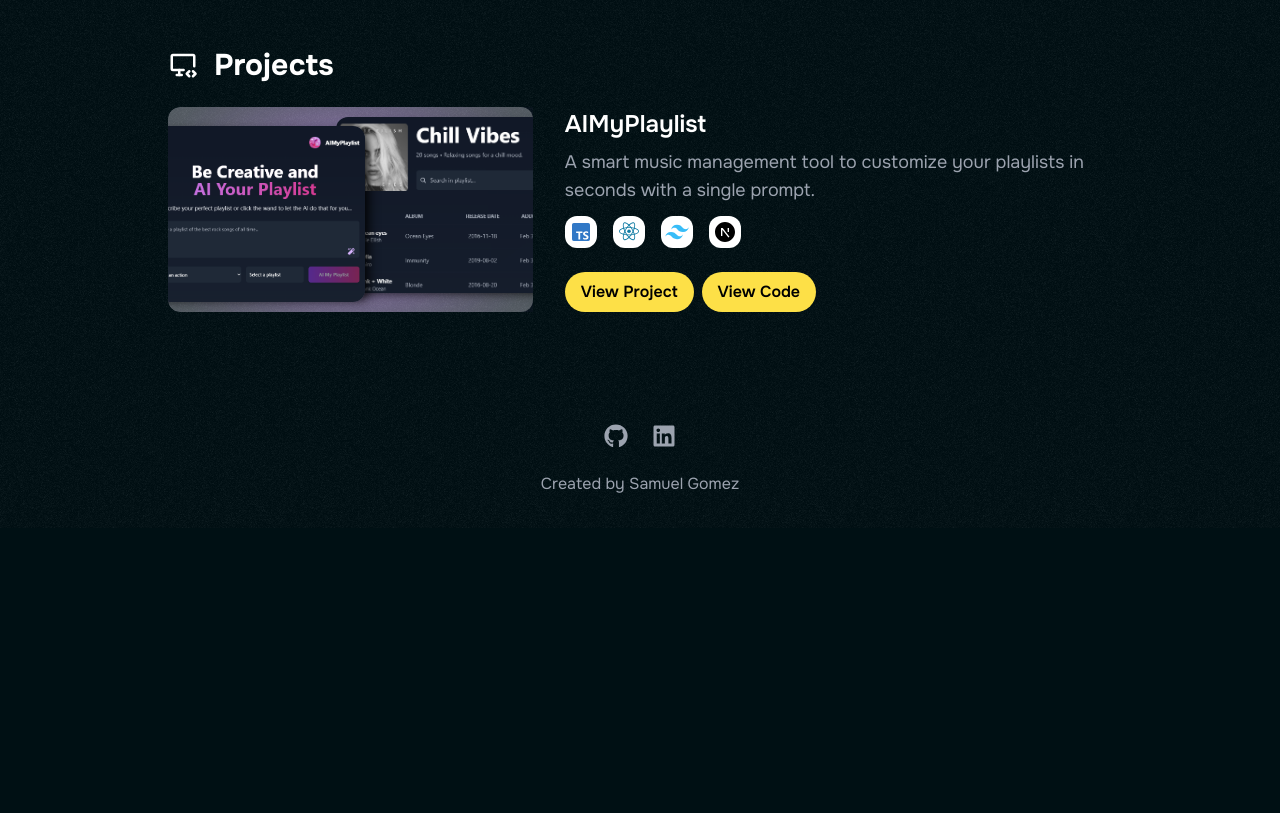
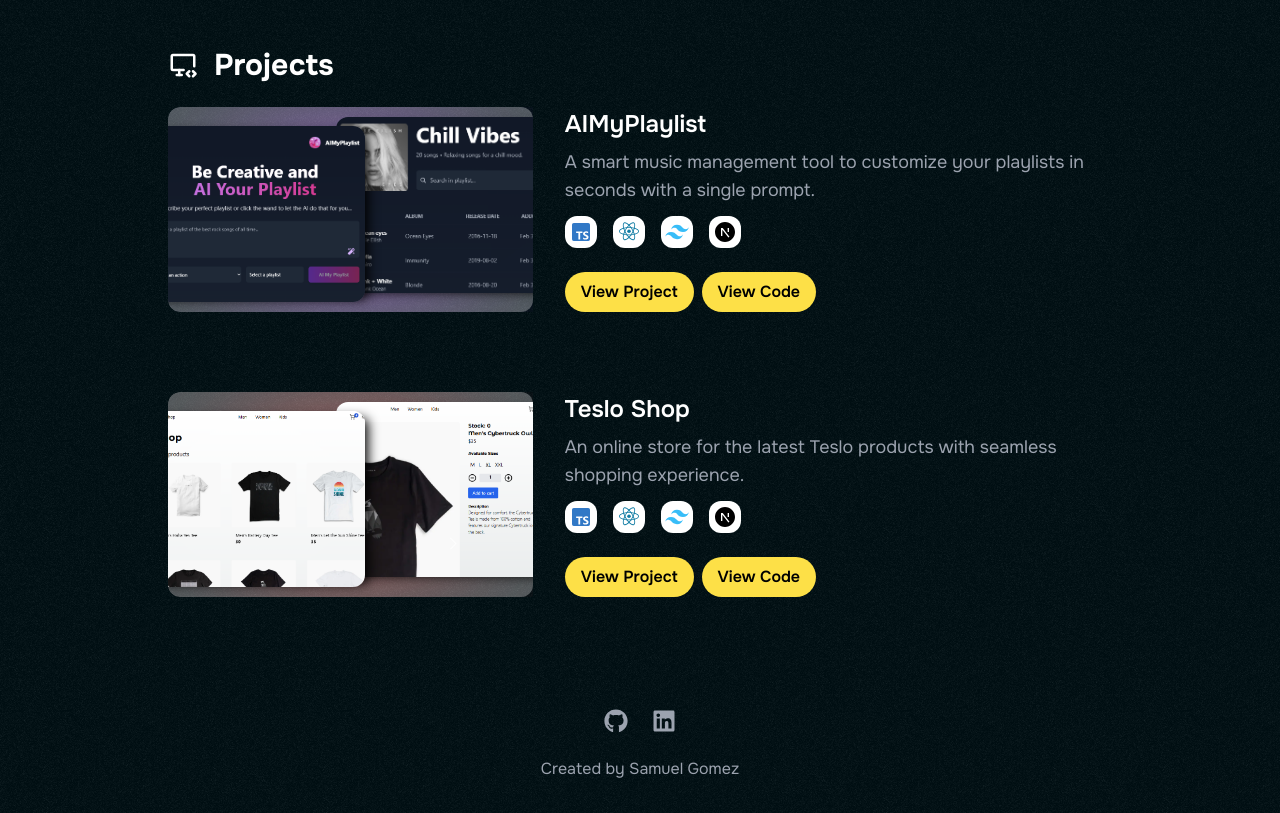
Before and after one commit to samuelgomez4/my-portfolio, a Next.js app: page / in a window 1280 px wide. Shown: the part 925-1738 px from the top of the page. Before the commit the page ends 1453 px from the top, so only its background shows below. Built offline with nearby package versions, Linux system fonts and the light colour scheme.

Commit message:
Refactor Projects component layout; update project background colors and add new project images

```diff
--- a/app/components/projects/Projects.tsx
+++ b/app/components/projects/Projects.tsx
@@ -9,12 +9,14 @@
       className="mb-20 scroll-mt-36"
       id="projects">
       <SectionTitle icon={<TbDeviceDesktopCode />}>Projects</SectionTitle>
+      <div className="flex flex-col gap-20">
         {PROJECTS.map((project) => (
           <ProjectItem
             key={project.name}
             project={project}
           />
         ))}
+      </div>
     </section>
   );
 }
--- a/app/components/projects/constants.ts
+++ b/app/components/projects/constants.ts
@@ -16,7 +16,21 @@
     link: 'https://ai-my-playlist.vercel.app/',
     github: 'https://github.com/samuelgomez4/ai-my-playlist',
     images: ['/aimp-demo.png', '/aimp-playlist.png'],
-    backgroundColor: 'bg-purple-500',
+    backgroundColor: 'bg-purple-700',
+    technologies: [
+      TECHNOLOGIES.typescript,
+      TECHNOLOGIES.react,
+      TECHNOLOGIES.tailwind,
+      TECHNOLOGIES.next,
+    ],
+  },
+  {
+    name: 'Teslo Shop',
+    description: 'An online store for the latest Teslo products with seamless shopping experience.',
+    link: 'https://teslo-shop-rouge.vercel.app/',
+    github: 'https://github.com/samuelgomez4/Teslo-Shop',
+    images: ['/teslo-products.png', '/teslo-product.png'],
+    backgroundColor: 'bg-red-700',
     technologies: [
       TECHNOLOGIES.typescript,
       TECHNOLOGIES.react,
```
Also changed, not shown: public/teslo-product.png (added), public/teslo-products.png (added). Lines whose indentation alone changed are shown as unchanged.
